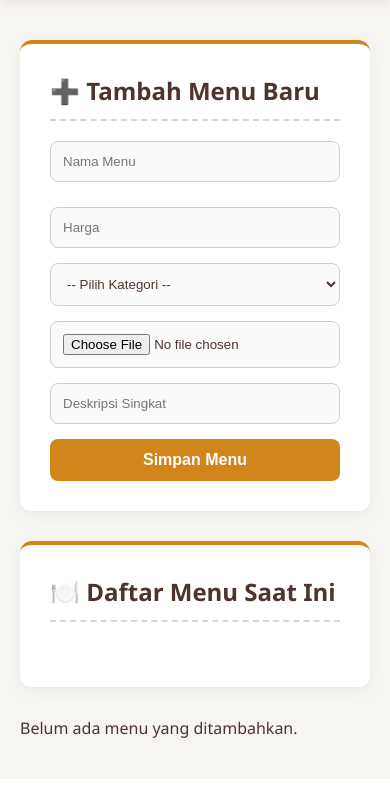
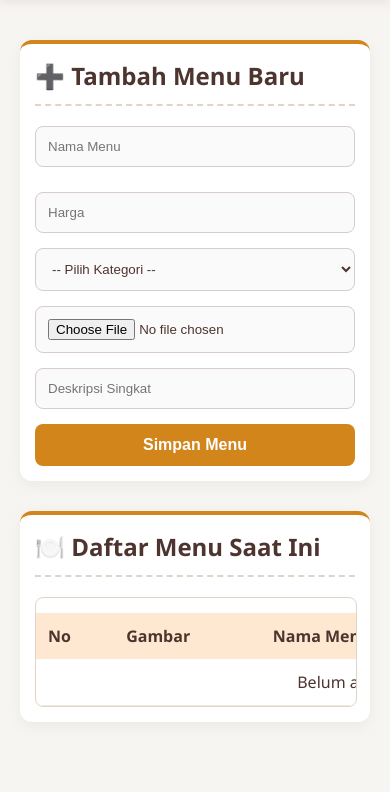
Before and after one commit to nnsinaga17/De-sate-company, a PHP site: page /admin-dashboard.php in a window 390 px wide. Shown: the part 169-961 px from the top of the page. Run offline with PHP 8.4, Linux system fonts and the light colour scheme; a user stored in the database is signed in; data that the repository does not hold is empty.

Commit message:
perbaikan tampilan mobile admin

```diff
--- a/admin-dashboard.php
+++ b/admin-dashboard.php
@@ -22,7 +22,6 @@ if(isset($_POST['tambah_menu'])) {
     $admin_id = isset($_SESSION['admin_id']) ? $_SESSION['admin_id'] : 1;
 
     if(move_uploaded_file($tmp_file, $path)) {
-        // Query disesuaikan dengan nama tabel dan kolom yang baru
         $query_tambah = "INSERT INTO menu_item (admin_id, category_id, menu_name, description, price, image_url)
                          VALUES ('$admin_id', '$kategori_id', '$nama', '$deskripsi', '$harga', '$gambar')";
         mysqli_query($koneksi, $query_tambah);
@@ -37,7 +36,6 @@ if(isset($_POST['tambah_menu'])) {
 // PROSES HAPUS MENU
 if(isset($_GET['hapus_id'])) {
     $id = mysqli_real_escape_string($koneksi, $_GET['hapus_id']);
-    // Query hapus mengarah ke tabel menu_item dengan patokan menu_id
     mysqli_query($koneksi, "DELETE FROM menu_item WHERE menu_id='$id'");
     header("Location: admin-dashboard.php");
     exit;
@@ -184,7 +182,6 @@ if(isset($_GET['hapus_id'])) {
 
         /* --- PERBAIKAN TAMPILAN HP (MOBILE) --- */
         @media (max-width: 768px) {
-            /* Perbaiki Navbar */
             .admin-navbar {
                 flex-direction: column;
                 text-align: center;
@@ -194,8 +191,6 @@ if(isset($_GET['hapus_id'])) {
                 flex-wrap: wrap;
                 justify-content: center;
             }
-
-            /* Perbaiki Input Form (Nama & Harga) biar susun ke bawah */
             .form-row-custom {
                 flex-direction: column !important;
                 gap: 10px !important;
@@ -204,26 +199,30 @@ if(isset($_GET['hapus_id'])) {
                 width: 100% !important;
             }
 
-            /* --- GANTI BAGIAN TABEL DI BAWAH INI --- */
+            .dashboard-section {
+                padding: 15px;
+            }
+
             .table-responsive-wrapper {
                 width: 100%;
-                overflow-x: auto; /* Mengaktifkan scroll horizontal */
-                -webkit-overflow-scrolling: touch; /* Scroll smooth di HP */
+                overflow-x: auto;
+                -webkit-overflow-scrolling: touch;
                 display: block;
                 margin-top: 15px;
+                border: 1px solid #E0D4C8;
                 border-radius: 8px;
             }
 
             .menu-table {
                 width: 100%;
-                min-width: 700px !important; /* KUNCI 1: Paksa tabel tetap lebar */
+                min-width: 800px; /* Lebar tabel minimum agar lega */
             }
 
             .menu-table th, .menu-table td {
-                white-space: nowrap !important; /* KUNCI 2: Larang teks turun/patah ke baris baru */
+                white-space: nowrap !important; /* Mencegah teks patah */
+                padding: 12px;
             }
         }
-
     </style>
 </head>
 <body>
@@ -268,16 +267,18 @@ if(isset($_GET['hapus_id'])) {
             <div class="table-responsive-wrapper">
                 <table class="menu-table">
                     <thead>
-                        </thead>
-                    <tbody>
-                        </tbody>
-                </table>
-            </div> </div>
+                        <tr>
+                            <th>No</th>
+                            <th>Gambar</th>
+                            <th>Nama Menu</th>
+                            <th>Kategori</th>
+                            <th>Harga</th>
+                            <th>Aksi</th>
+                        </tr>
                     </thead>
                     <tbody>
                         <?php
                         $no = 1;
-                    // Menggabungkan tabel menu_item dan category agar nama kategorinya bisa terbaca
                         $query_tampil = "SELECT menu_item.*, category.category_name
                                          FROM menu_item
                                          LEFT JOIN category ON menu_item.category_id = category.category_id
@@ -308,5 +309,6 @@ if(isset($_GET['hapus_id'])) {
                 </table>
             </div>
         </div>
+    </div>
 </body>
 </html>
```
Lines whose indentation alone changed are shown as unchanged.
